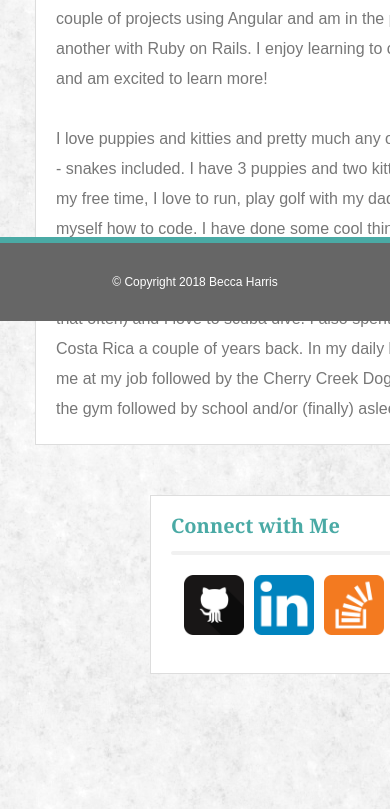
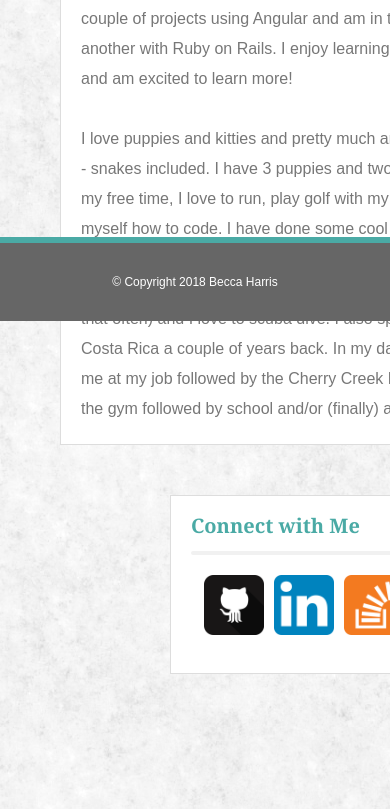
Before and after one commit to beccaharris/Responsive-Portfolio, a plain HTML site: page index.html in a window 390 px wide. Shown: the part 523-1332 px from the top of the page. Drawn offline with Linux system fonts and the light colour scheme; a script that the page names is missing.

Commit message:
finish responsive

```diff
--- a/assets/css/style.css
+++ b/assets/css/style.css
@@ -237,10 +237,11 @@ input::placeholder, textarea::placeholder {
   }
   .main-content, .form-section, .portfolio {
     width: 510px;
-    margin-left: 35px;
+    margin-left: 60px;
   }
   .main-name {
     margin-left: 30px;
+    position: static;
   }
   .nav-list-container {
     margin-right: 30px;
@@ -250,7 +251,7 @@ input::placeholder, textarea::placeholder {
   }
   .connect-with-me {
     float: left;
-    margin-left: 150px;
+    margin-left: 170px;
   }
   .form-label, .submit-button {
     margin-left: 25px;
```
